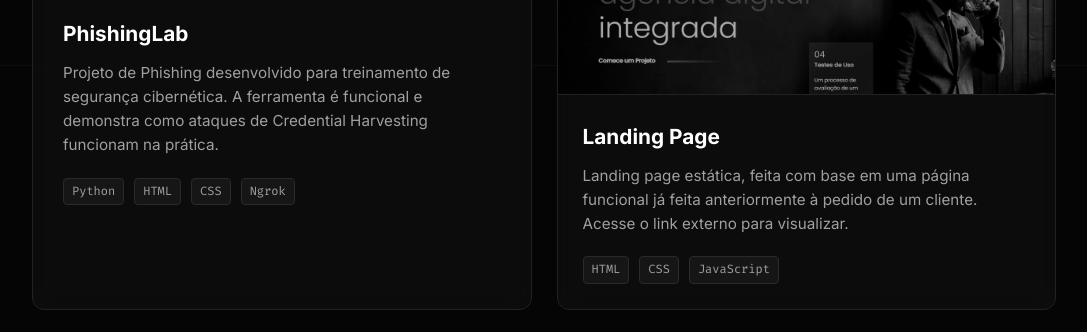
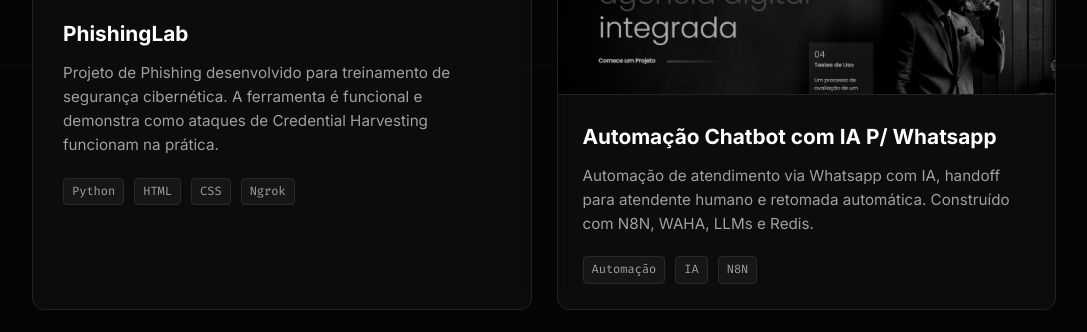
Before and after one commit to D34UTHY/d34uthy.github.io, a plain HTML site: page index.html in a window 1280 px wide. Shown: the part 2335-2667 px from the top of the page, without its empty margins (96-1183 px from the left). Drawn offline with Linux system fonts and the light colour scheme.

Commit message:
Projeto alterado
Um dos projetos que estavam no portfólio (simples) foi removido s substituído por um projeto melhor.

```diff
--- a/index.html
+++ b/index.html
@@ -176,16 +176,15 @@
                 <div class="project-image">
                     <img src="./src/images/projeto1.png" alt="Preview do Projeto">
                     <div class="image-overlay">
-                        <a href="https://github.com/D34UTHY/agencia-shelby" target="_blank"><i class="fa-brands fa-github"></i></a>
-                        <a href="https://d34uthy.github.io/agencia-shelby" target="_blank"><i class="fa-solid fa-arrow-up-right-from-square"></i></a>
+                        <a href="https://github.com/D34UTHY/Whatsapp-AI-Chatbot" target="_blank"><i class="fa-brands fa-github"></i></a>
                     </div>
                 </div>
 
                 <div class="project-content">
-                    <h3>Landing Page</h3>
-                    <p>Landing page estática, feita com base em uma página funcional já feita anteriormente à pedido de um cliente. Acesse o link externo para visualizar.</p>
+                    <h3>Automação Chatbot com IA P/ Whatsapp</h3>
+                    <p>Automação de atendimento via Whatsapp com IA, handoff para atendente humano e retomada automática. Construído com N8N, WAHA,  LLMs e Redis.</p>
                     <div class="tags small-tags">
-                        <span>HTML</span> <span>CSS</span> <span>JavaScript</span>
+                        <span>Automação</span> <span>IA</span> <span>N8N</span>
                     </div>
                 </div>
             </div>
```
